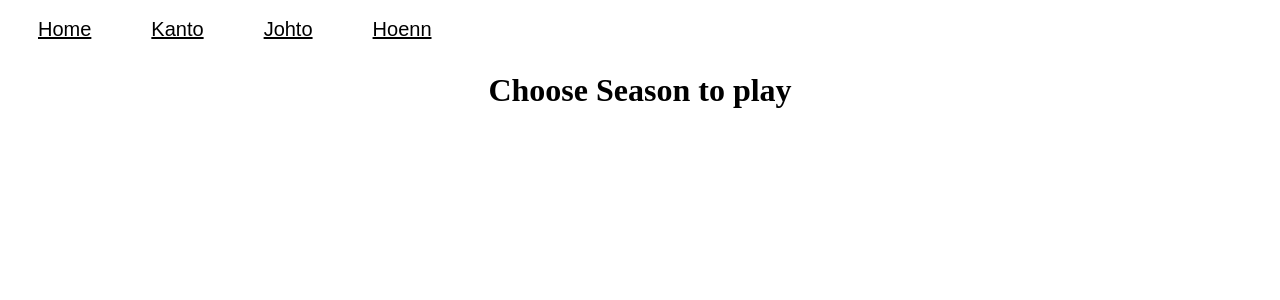
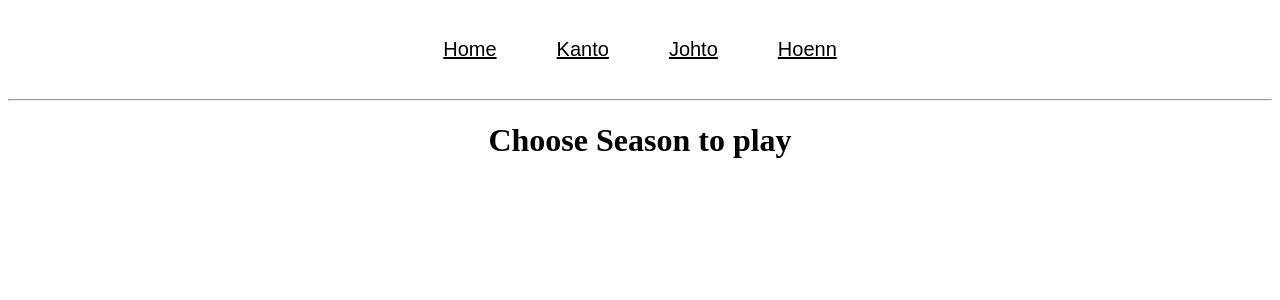
Before and after one commit to fass28/react-pokemon-game, a React (Vite) app: page / in a window 1280 px wide. Shown: the top 300 px of the page. Built offline with nearby package versions, Linux system fonts and the light colour scheme.

Commit message:
improving css

```diff
--- a/src/App.css
+++ b/src/App.css
@@ -59,8 +59,9 @@
 }
 
 .navbar {
+  padding: 20px 0;
   display: flex;
-  justify-content: start;
+  justify-content: center;
 }
 
 .navbar a {
--- a/src/router/AppRouter.jsx
+++ b/src/router/AppRouter.jsx
@@ -9,6 +9,8 @@
   return (
     <>
       <NavBar />
+
+      <hr />
 
       <Routes>
         <Route path="/" element={<HomePage />} />
```
